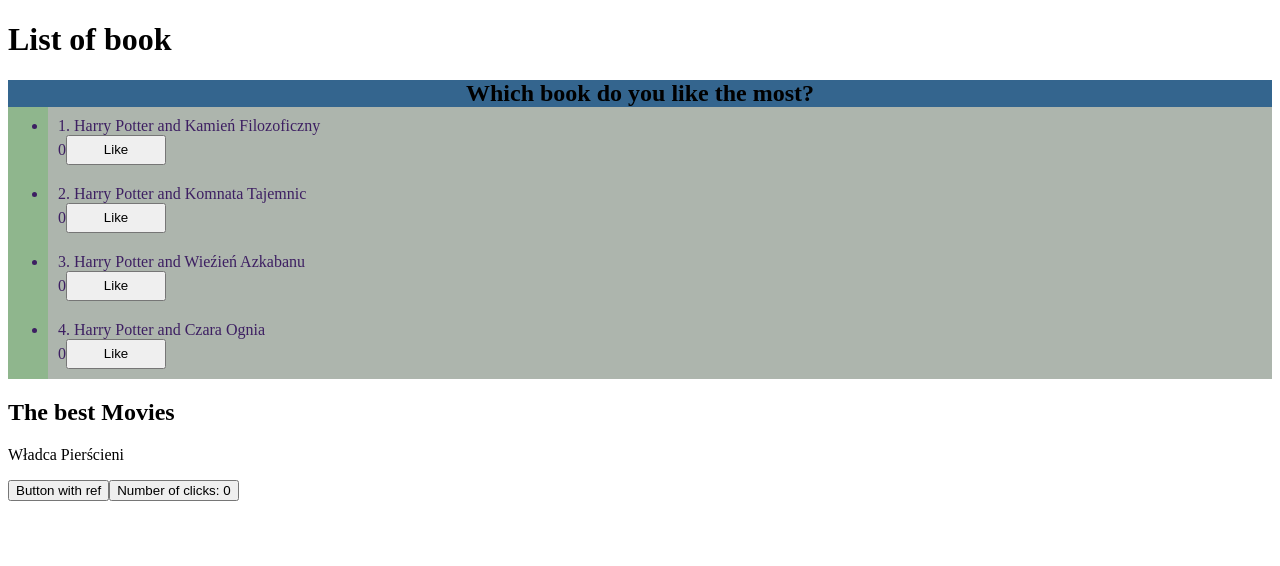
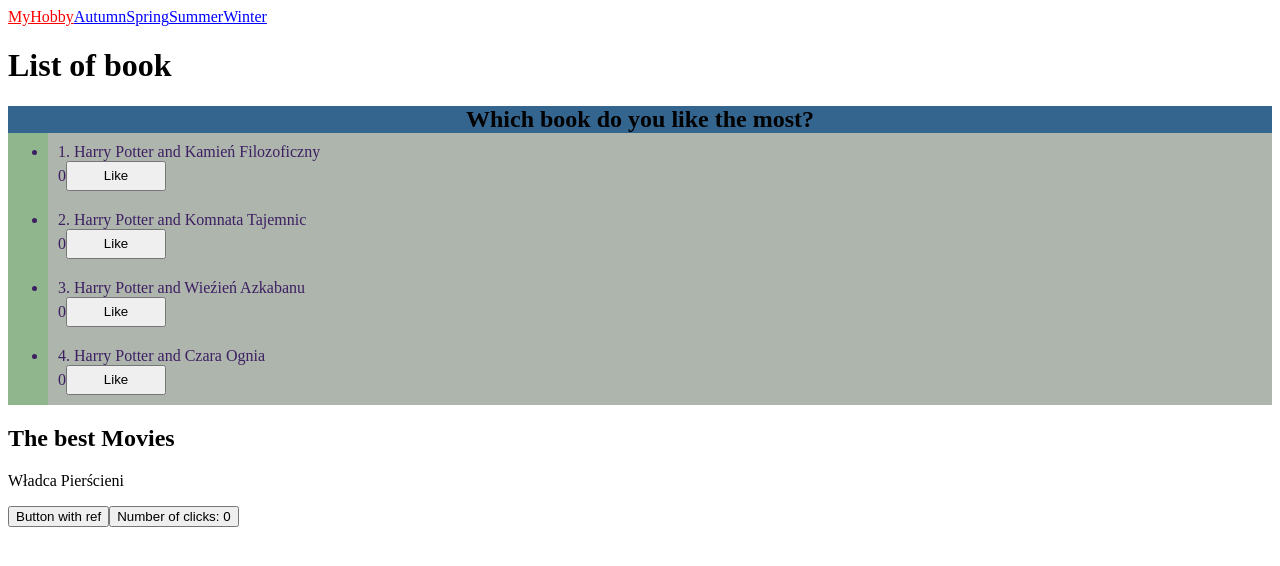
Before and after one commit to MateuszKar2/React-test, a React (Create React App) app: page / in a window 1280 px wide. Shown: the top 566 px of the page. Built offline with nearby package versions, Linux system fonts and the light colour scheme.

Commit message:
add file

```diff
--- a/src/components/App.js
+++ b/src/components/App.js
@@ -4,13 +4,27 @@
 import Summer from "./pages/Summer";
 import Winter from "./pages/Winter";
 import NotFound from "./pages/NotFound";
-import { Routes, Route } from "react-router-dom";
+import { Routes, Route, NavLink } from "react-router-dom";
+import styled from "styled-components";
 
+const StyledLink = styled(NavLink)`
+  color: blue;
 
+  &.active {
+    color: red;
+  }
+`;
 const App = () => {
     return (
         <>
             <div>
+                <nav>
+                    <StyledLink to="/" end>MyHobby</StyledLink>
+                    <StyledLink to="/autumn" end>Autumn</StyledLink>
+                    <StyledLink to="/spring" end>Spring</StyledLink>
+                    <StyledLink to="/summer" end>Summer</StyledLink>
+                    <StyledLink to="/winter" end>Winter</StyledLink>
+                </nav>
 
                 <Routes>
                     <Route path="/" element={<MyHobby/>} />
```
